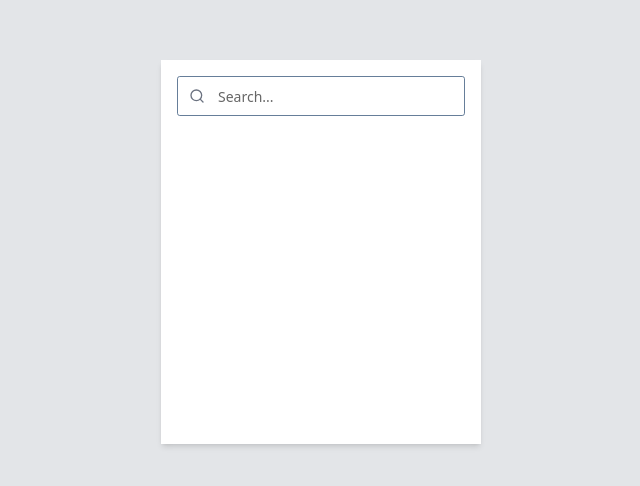
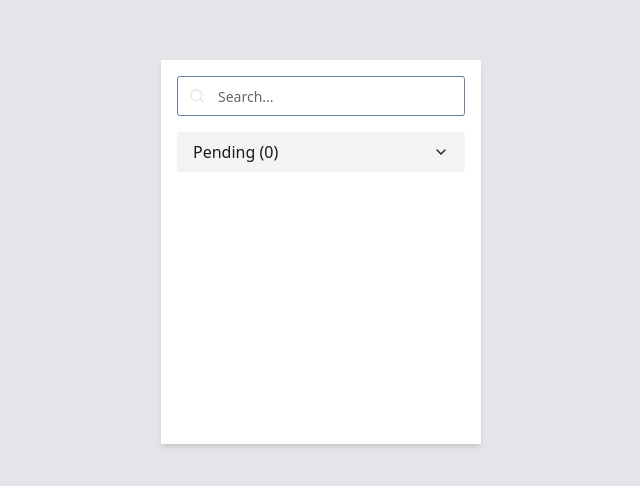
Before and after one commit to pratik-gohil/task-manager, a React (Vite) app: page / in a window 1280 px wide. Shown: the part 148-634 px from the top of the page, without its empty margins (319-959 px from the left). Built offline with nearby package versions, Linux system fonts and the light colour scheme.

Commit message:
add: accordian component

```diff
--- a/package.json
+++ b/package.json
@@ -10,6 +10,7 @@
     "preview": "vite preview"
   },
   "dependencies": {
+    "@radix-ui/react-accordion": "^1.2.0",
     "class-variance-authority": "^0.7.0",
     "clsx": "^2.1.1",
     "lucide-react": "^0.436.0",
--- a/src/App.tsx
+++ b/src/App.tsx
@@ -1,16 +1,30 @@
 import { useState } from "react";
 import "./App.css";
 import SearchInput from "./components/input";
+import TaskList from "./components/TaskList";
+import { Plus } from "lucide-react";
+
+export interface ITask {
+  title: string;
+  description: string;
+  status: "in-progress" | "completed" | "pending";
+}
 
 function App() {
+  const [tasks, setTasks] = useState<ITask[]>([]);
   const [search, setSearch] = useState("");
+
   return (
     <main className="container flex justify-center items-center w-screen h-screen bg-secondary">
-      <div className="bg-white shadow-md w-80 min-h-96 max-h-screen mx-auto p-4">
+      <div className="bg-card shadow-md w-80 min-h-96 max-h-screen mx-auto p-4">
         <SearchInput
           defaultValue={search}
           onChange={(value) => setSearch(value)}
         />
+
+        <div className="my-4">
+          <TaskList tasks={tasks} />
+        </div>
       </div>
     </main>
   );
--- /dev/null
+++ b/src/components/TaskList.tsx
@@ -0,0 +1,32 @@
+import { ITask } from "@/App";
+import {
+  Accordion,
+  AccordionContent,
+  AccordionItem,
+  AccordionTrigger,
+} from "@/components/ui/accordion";
+
+interface ITaskList {
+  tasks: ITask[];
+}
+
+function TaskList({ tasks }: ITaskList) {
+  return (
+    <Accordion type="multiple" className="w-full">
+      <AccordionItem className="border-none" value="pending">
+        <AccordionTrigger className="flex justify-between px-4 py-2 bg-muted rounded-md no-underline hover:no-underline">
+          <span className="font-medium text-foreground">
+            Pending ({tasks.length})
+          </span>
+        </AccordionTrigger>
+        <AccordionContent>
+          {tasks.map((task) => (
+            <div>{task.title}</div>
+          ))}
+        </AccordionContent>
+      </AccordionItem>
+    </Accordion>
+  );
+}
+
+export default TaskList;
--- a/src/components/input.tsx
+++ b/src/components/input.tsx
@@ -14,7 +14,7 @@ export default function SearchInput({
 }: ISearchInput) {
   return (
     <div className="relative flex items-center w-full max-w-sm">
-      <Search className="absolute left-3 top-1/2 h-4 w-4 -translate-y-1/2 text-gray-500 pointer-events-none" />
+      <Search className="absolute left-3 top-1/2 h-4 w-4 -translate-y-1/2 text-secondary pointer-events-none" />
       <Input
         type="search"
         placeholder={placeholder}
--- /dev/null
+++ b/src/components/ui/accordion.tsx
@@ -0,0 +1,56 @@
+import * as React from "react"
+import * as AccordionPrimitive from "@radix-ui/react-accordion"
+import { ChevronDown } from "lucide-react"
+
+import { cn } from "@/lib/utils"
+
+const Accordion = AccordionPrimitive.Root
+
+const AccordionItem = React.forwardRef<
+  React.ElementRef<typeof AccordionPrimitive.Item>,
+  React.ComponentPropsWithoutRef<typeof AccordionPrimitive.Item>
+>(({ className, ...props }, ref) => (
+  <AccordionPrimitive.Item
+    ref={ref}
+    className={cn("border-b", className)}
+    {...props}
+  />
+))
+AccordionItem.displayName = "AccordionItem"
+
+const AccordionTrigger = React.forwardRef<
+  React.ElementRef<typeof AccordionPrimitive.Trigger>,
+  React.ComponentPropsWithoutRef<typeof AccordionPrimitive.Trigger>
+>(({ className, children, ...props }, ref) => (
+  <AccordionPrimitive.Header className="flex">
+    <AccordionPrimitive.Trigger
+      ref={ref}
+      className={cn(
+        "flex flex-1 items-center justify-between py-4 font-medium transition-all hover:underline [&[data-state=open]>svg]:rotate-180",
+        className
+      )}
+      {...props}
+    >
+      {children}
+      <ChevronDown className="h-4 w-4 shrink-0 transition-transform duration-200" />
+    </AccordionPrimitive.Trigger>
+  </AccordionPrimitive.Header>
+))
+AccordionTrigger.displayName = AccordionPrimitive.Trigger.displayName
+
+const AccordionContent = React.forwardRef<
+  React.ElementRef<typeof AccordionPrimitive.Content>,
+  React.ComponentPropsWithoutRef<typeof AccordionPrimitive.Content>
+>(({ className, children, ...props }, ref) => (
+  <AccordionPrimitive.Content
+    ref={ref}
+    className="overflow-hidden text-sm transition-all data-[state=closed]:animate-accordion-up data-[state=open]:animate-accordion-down"
+    {...props}
+  >
+    <div className={cn("pb-4 pt-0", className)}>{children}</div>
+  </AccordionPrimitive.Content>
+))
+
+AccordionContent.displayName = AccordionPrimitive.Content.displayName
+
+export { Accordion, AccordionItem, AccordionTrigger, AccordionContent }
```
Also changed, not shown: 1 other file (tests, documents, lock files or other folders).
